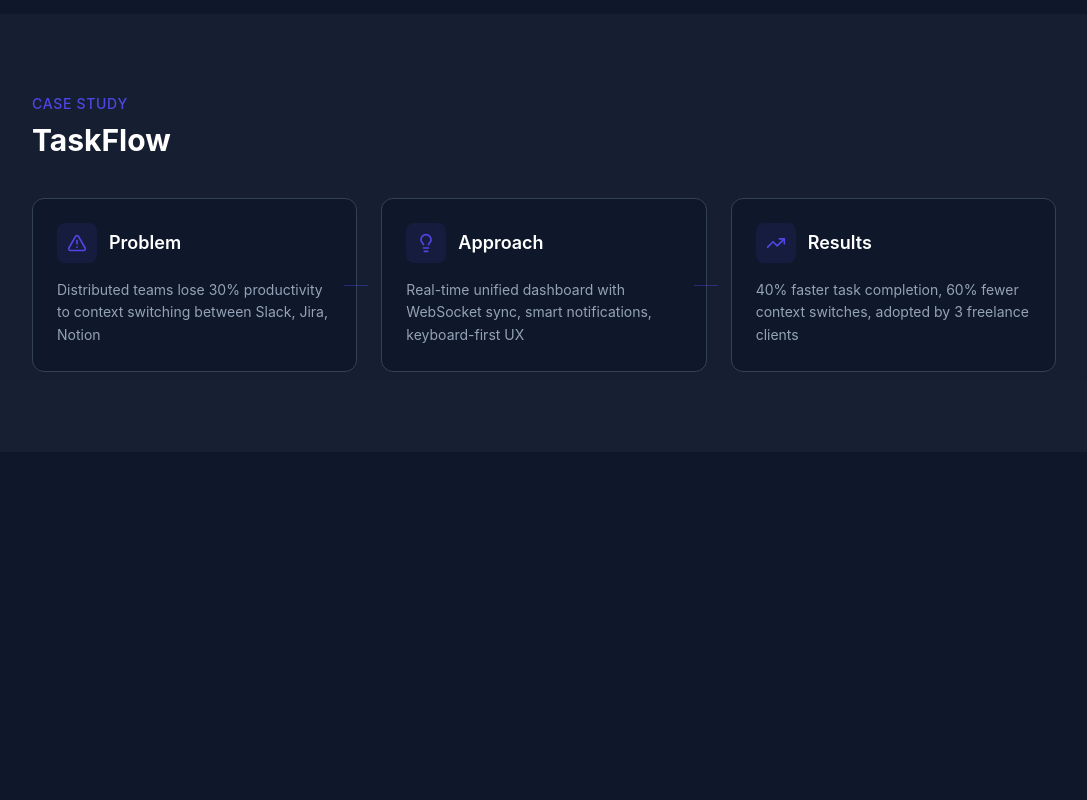
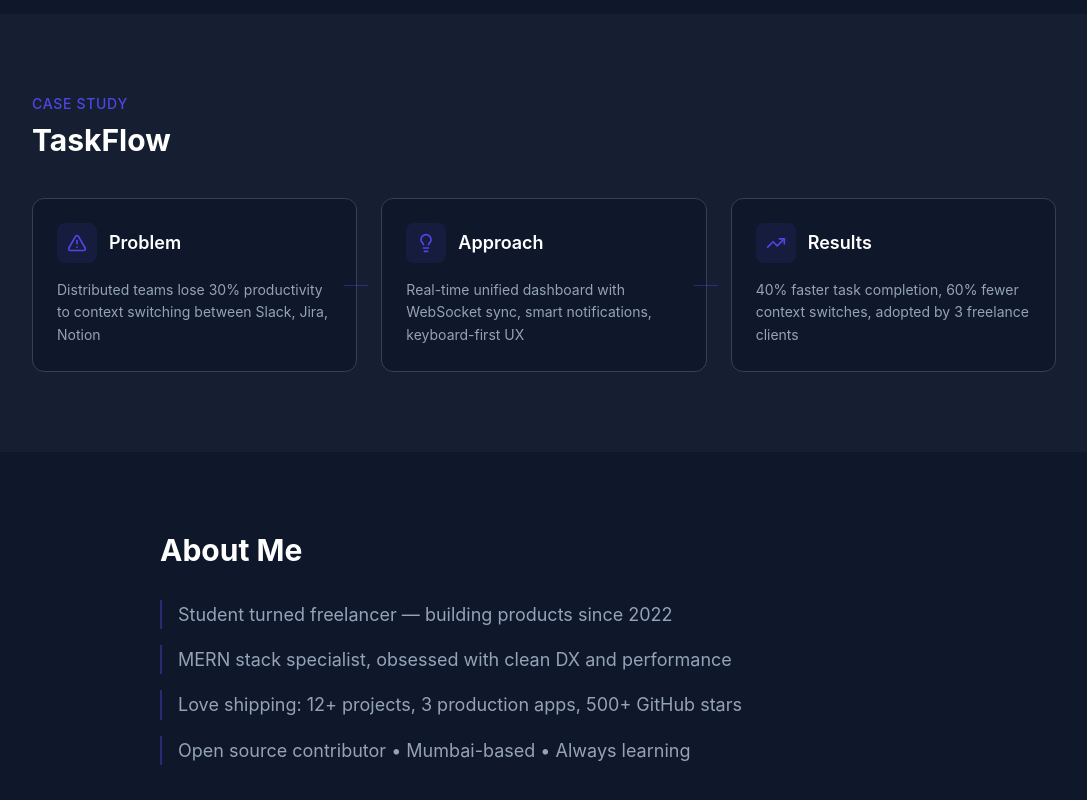
Before and after one commit to ignit-fury/ignit-portfolio, a Next.js app: page / in a window 1280 px wide. Shown: the part 1400-2200 px from the top of the page, without its empty margins (96-1183 px from the left). Before the commit the page ends 1852 px from the top, so only its background shows below. Built offline with nearby package versions, Linux system fonts and the light colour scheme.

Commit message:
feat: about me section with 4-line summary

```diff
--- a/app/page.tsx
+++ b/app/page.tsx
@@ -1,6 +1,7 @@
 import { Hero } from "@/components/hero/Hero";
 import { ProjectsSection } from "@/components/projects/ProjectsSection";
 import { CaseStudyHighlight } from "@/components/case-study/CaseStudyHighlight";
+import { AboutMe } from "@/components/about/AboutMe";
 
 export default function Home() {
   return (
@@ -8,6 +9,7 @@ export default function Home() {
       <Hero />
       <ProjectsSection />
       <CaseStudyHighlight />
+      <AboutMe />
     </main>
   );
 }
--- /dev/null
+++ b/components/about/AboutMe.tsx
@@ -0,0 +1,24 @@
+import { ScrollReveal } from "@/components/ui/ScrollReveal";
+import { aboutLines } from "@/lib/data/about";
+
+export function AboutMe() {
+  return (
+    <section id="about" className="py-20 px-6">
+      <div className="max-w-3xl mx-auto">
+        <ScrollReveal>
+          <h2 className="text-3xl font-bold text-white mb-8">About Me</h2>
+          <div className="space-y-4">
+            {aboutLines.map((line, i) => (
+              <p
+                key={i}
+                className="text-lg text-muted leading-relaxed border-l-2 border-accent/40 pl-4"
+              >
+                {line}
+              </p>
+            ))}
+          </div>
+        </ScrollReveal>
+      </div>
+    </section>
+  );
+}
```
